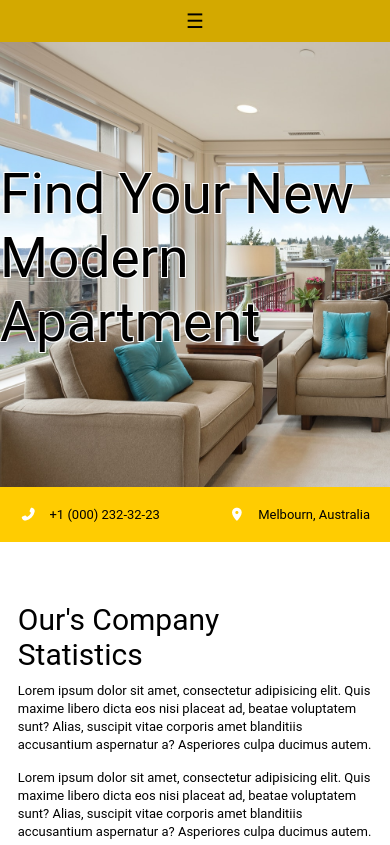
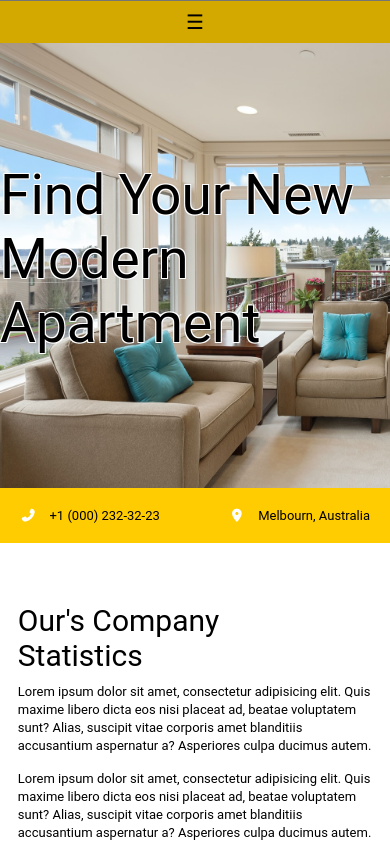
Before and after one commit to Sampleq/luxestate, a plain HTML site: page index.html in a window 390 px wide. Shown: the top 845 px of the page. Drawn offline with Linux system fonts and the light colour scheme; a script that the page names is missing; a web font is replaced by a local one.

Commit message:
Add files via upload

```diff
--- a/style.css
+++ b/style.css
@@ -764,7 +764,7 @@ input[type=submit]:hover {
         color: #000;
         background: #ffcc01;
         transition: all 0.1s linear;
-        /* border-top: 1px solid #757575; */
+        border-top: 1px solid #757575;
     }
 
     .toggle:hover {
```
